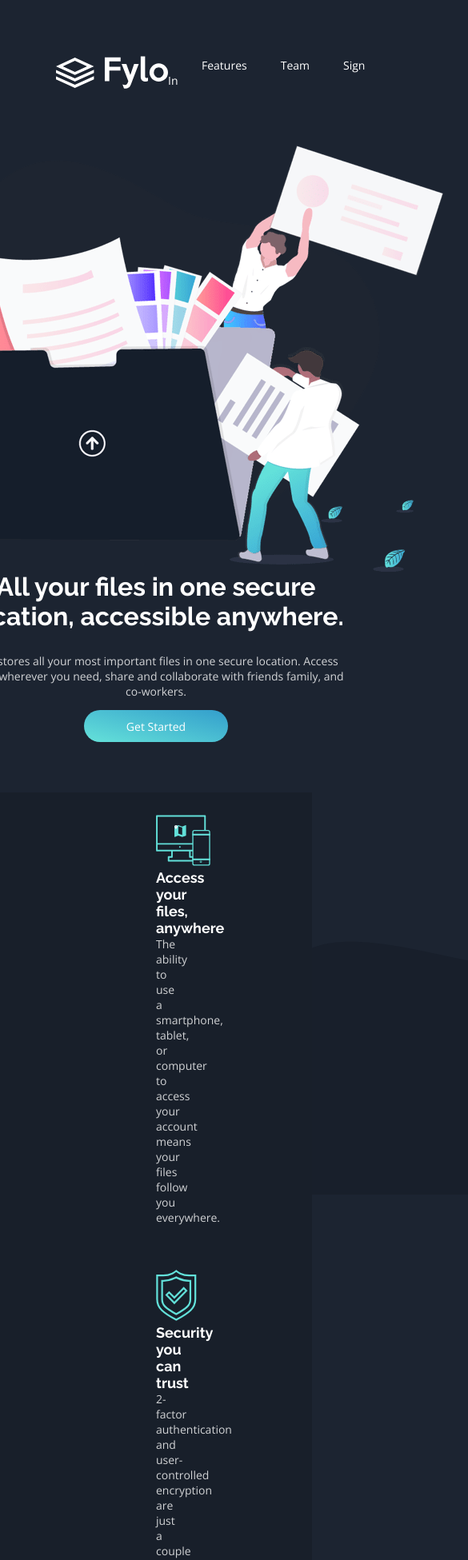
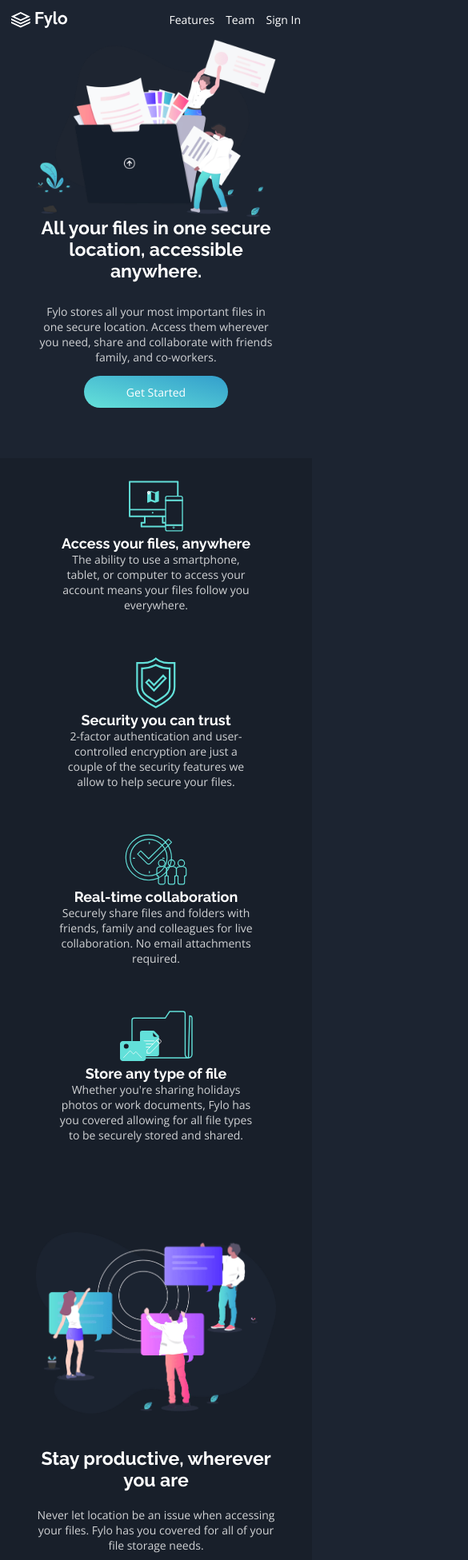
Before and after one commit to chalobonDen/fylo-dark-theme-landing-page-master, a React (Create React App) app: page / in a window 390 px wide. Shown: the top 1951 px of the page at 80% size, 585 px wide, since content can reach past the window. Built offline with nearby package versions, Linux system fonts and the light colour scheme.

Commit message:
responsive

```diff
--- a/src/App.css
+++ b/src/App.css
@@ -212,3 +212,170 @@
 .profile > div > p {
   font-size: 10px;
 }
+
+@media screen and (max-width: 414px) {
+  body {
+    background-image: url('./images/bg-curvy-mobile.svg');
+    background-position: center;
+    background-size: 1px;
+  }
+  h1 {
+    font-size: 23px;
+  }
+
+  .menu {
+    padding: 1rem;
+    /* justify-content: center; */
+  }
+  .logo {
+    width: 70px;
+  }
+  .menu a {
+    margin-left: 1rem;
+  }
+  .description-header {
+    width: 300px;
+  }
+
+  .content {
+    flex-direction: column;
+    align-items: center;
+  }
+  .content > div {
+    width: 250px;
+
+    margin: 2rem;
+    padding: 0rem;
+  }
+  .content img {
+    height: 64px;
+  }
+  .header-detail > img,
+  .productive > img {
+    width: 300px;
+  }
+
+  .productive {
+    flex-direction: column;
+    padding: 6rem 2rem 0;
+  }
+
+  .productive > div {
+    width: 300px;
+    margin: 3rem;
+    padding: 0rem;
+    text-align: center;
+  }
+  .productive h1 {
+    width: 300px;
+    margin-bottom: 1.5rem;
+  }
+
+  .review {
+    flex-direction: column;
+    width: 100vw;
+    align-items: center;
+    padding: 6rem 0;
+    background-position: 11.2% 7.5%;
+    background-size: 2rem;
+  }
+
+  .review > div {
+    width: 300px;
+
+    background: hsl(219, 30%, 18%);
+    margin: 0 1rem;
+    padding: 3rem 2rem;
+  }
+  .profile {
+    display: flex;
+    margin-top: 2rem;
+  }
+  .profile > img {
+    width: 28px;
+    height: 28px;
+    border-radius: 50px;
+    margin-right: 1rem;
+  }
+  .profile > div {
+    display: flex;
+    flex-direction: column;
+    justify-content: center;
+  }
+  .profile > div > h3 {
+    font-size: 12px;
+  }
+  .profile > div > p {
+    font-size: 10px;
+  }
+
+  footer > .logo {
+    width: 120px;
+  }
+  section img {
+    height: 15px;
+    margin-right: 1.2rem;
+  }
+  footer {
+    height: 600px;
+    width: 100vw;
+    padding: 4rem;
+  }
+  .footer {
+    position: relative;
+  }
+  .contact > div {
+    margin-top: 1rem;
+    margin-bottom: 0;
+  }
+  section {
+    flex-direction: column;
+
+    display: flex;
+    justify-content: space-between;
+    margin-top: 2rem;
+  }
+  section p {
+    width: 250px;
+  }
+  .social {
+    display: flex;
+    justify-content: center;
+  }
+  .aboutus {
+    padding: 2rem 0;
+  }
+
+  /* Card Footer Component */
+  .card-footer {
+    display: none;
+    padding: 2rem;
+    width: 300px;
+
+    top: 50%;
+    left: 50%;
+    transform: translate(-50%, -50%);
+  }
+  .card-footer h2 {
+    font-size: 23px;
+  }
+  .card-footer p {
+    margin-top: 1rem;
+    font-size: 12px;
+  }
+  .input-btn {
+    width: 244px;
+  }
+  .card-footer h2 {
+    font-size: 16px;
+  }
+  .card-footer input,
+  .card-footer button {
+    margin: 1rem 0 0.2rem;
+    width: 100%;
+    height: 35px;
+  }
+  .card-footer button {
+    font-size: 12px;
+  }
+}
```
